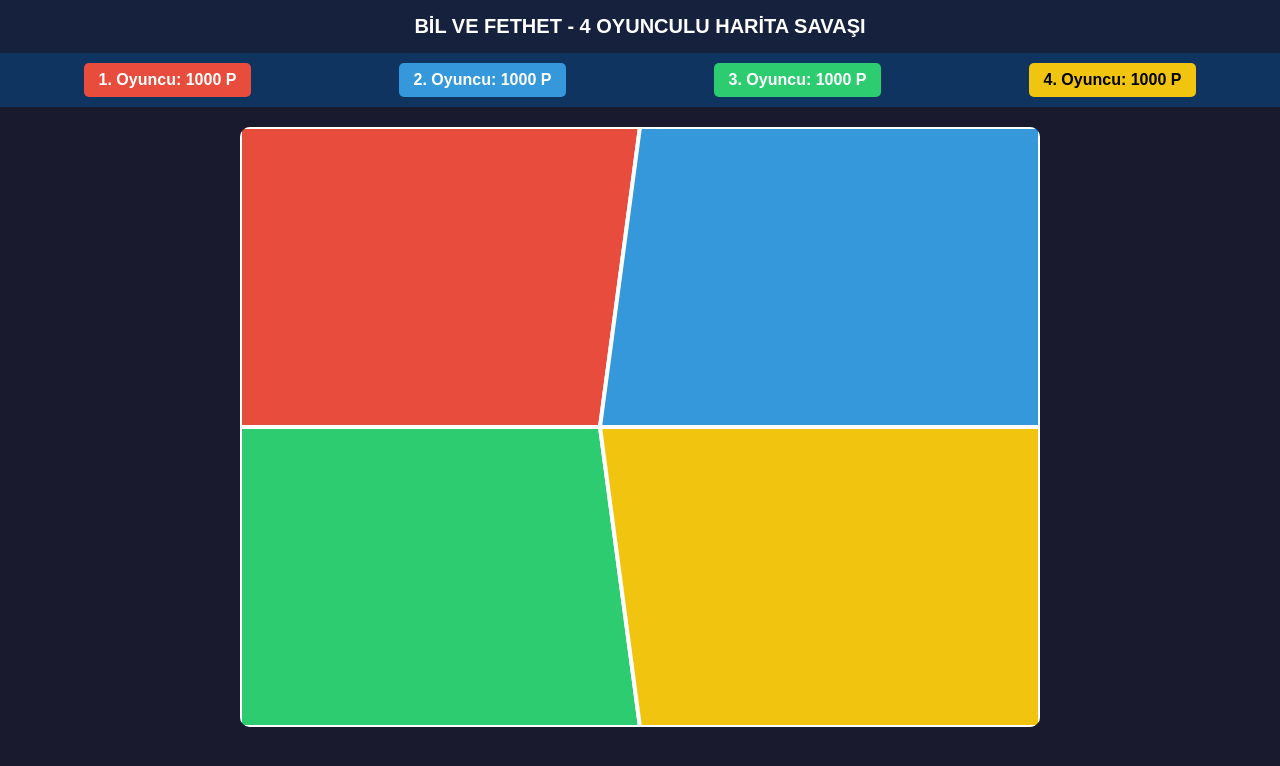
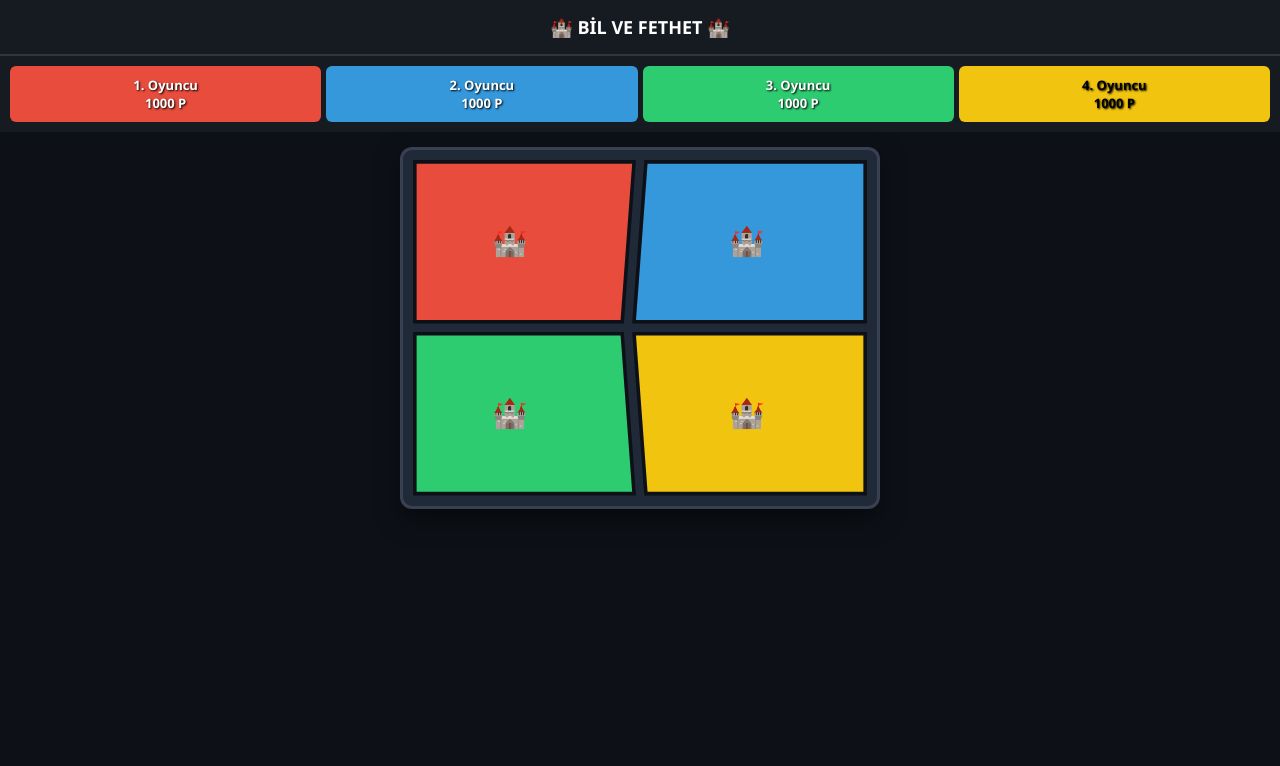
Before and after one commit to ykocaman59-bit/bil-ve-fethet, a plain HTML site: page index.html in a window 1280 px wide. Drawn offline with Linux system fonts and the light colour scheme; no server answers.

Commit message:
Update index.html

```diff
--- a/index.html
+++ b/index.html
@@ -5,59 +5,65 @@
   <meta name="viewport" content="width=device-width, initial-scale=1.0">
   <title>Bil ve Fethet</title>
   <style>
-    * { box-sizing: border-box; margin: 0; padding: 0; font-family: sans-serif; }
-    body { background-color: #1a1a2e; color: #fff; text-align: center; }
-    header { padding: 15px; background: #16213e; font-size: 20px; font-weight: bold; }
+    * { box-sizing: border-box; margin: 0; padding: 0; font-family: 'Segoe UI', Tahoma, Geneva, Verdana, sans-serif; }
+    body { background-color: #0d1117; color: #fff; text-align: center; }
+    header { padding: 15px; background: #161b22; font-size: 18px; font-weight: bold; border-bottom: 2px solid #30363d; }
 
-    #scoreboard { display: flex; justify-content: space-around; padding: 10px; background: #0f3460; }
-    .player-card { padding: 8px 15px; border-radius: 5px; font-weight: bold; }
+    #scoreboard { display: flex; justify-content: space-around; padding: 10px; background: #161b22; gap: 5px; }
+    .player-card { flex: 1; padding: 10px 5px; border-radius: 6px; font-weight: bold; font-size: 13px; color: #fff; text-shadow: 1px 1px 2px #000; }
 
-    #game-container { position: relative; max-width: 800px; margin: 20px auto; }
-    svg { width: 100%; height: auto; background: #0f3460; border-radius: 10px; }
-    polygon, path { stroke: #ffffff; stroke-width: 2; cursor: pointer; transition: 0.3s; }
-    polygon:hover, path:hover { opacity: 0.8; }
+    #game-container { position: relative; max-width: 500px; margin: 15px auto; padding: 0 10px; }
+    svg { width: 100%; height: auto; background: #1f2937; border-radius: 12px; border: 3px solid #374151; box-shadow: 0 10px 25px rgba(0,0,0,0.5); }
+    polygon { stroke: #0d1117; stroke-width: 3; cursor: pointer; transition: transform 0.2s, opacity 0.2s; }
+    polygon:hover { opacity: 0.85; filter: brightness(1.2); }
 
     /* Soru Modalı */
     #question-modal {
       display: none; position: fixed; top: 0; left: 0; width: 100%; height: 100%;
-      background: rgba(0,0,0,0.85); justify-content: center; align-items: center;
+      background: rgba(0,0,0,0.85); justify-content: center; align-items: center; z-index: 999;
     }
     .modal-content {
-      background: #16213e; padding: 25px; border-radius: 10px; max-width: 500px; width: 90%;
+      background: #1f2937; padding: 20px; border-radius: 12px; max-width: 400px; width: 90%; border: 1px solid #374151;
     }
-    .options-grid { display: grid; grid-template-columns: 1fr 1fr; gap: 10px; margin-top: 15px; }
+    .options-grid { display: grid; grid-template-columns: 1fr; gap: 10px; margin-top: 15px; }
     .btn-option {
-      padding: 12px; background: #e94560; color: #fff; border: none;
-      border-radius: 5px; cursor: pointer; font-size: 16px;
+      padding: 14px; background: #3b82f6; color: #fff; border: none;
+      border-radius: 8px; cursor: pointer; font-size: 15px; font-weight: 600; transition: background 0.2s;
     }
-    .btn-option:hover { background: #ff6b81; }
+    .btn-option:active { transform: scale(0.98); }
   </style>
 </head>
 <body>
 
-  <header>BİL VE FETHET - 4 OYUNCULU HARİTA SAVAŞI</header>
+  <header>🏰 BİL VE FETHET 🏰</header>
 
   <div id="scoreboard">
-    <div class="player-card" style="background:#e74c3c">1. Oyuncu: <span id="score-1">1000</span> P</div>
-    <div class="player-card" style="background:#3498db">2. Oyuncu: <span id="score-2">1000</span> P</div>
-    <div class="player-card" style="background:#2ecc71">3. Oyuncu: <span id="score-3">1000</span> P</div>
-    <div class="player-card" style="background:#f1c40f; color:#000">4. Oyuncu: <span id="score-4">1000</span> P</div>
+    <div class="player-card" style="background:#e74c3c">1. Oyuncu<br><span id="score-1">1000</span> P</div>
+    <div class="player-card" style="background:#3498db">2. Oyuncu<br><span id="score-2">1000</span> P</div>
+    <div class="player-card" style="background:#2ecc71">3. Oyuncu<br><span id="score-3">1000</span> P</div>
+    <div class="player-card" style="background:#f1c40f; color:#000">4. Oyuncu<br><span id="score-4">1000</span> P</div>
   </div>
 
   <div id="game-container">
     <svg viewBox="0 0 400 300">
-      <!-- 4 Farklı Bölge (Harita) -->
-      <polygon id="region-1" points="0,0 200,0 180,150 0,150" fill="#e74c3c" onclick="selectRegion(1)" />
-      <polygon id="region-2" points="200,0 400,0 400,150 180,150" fill="#3498db" onclick="selectRegion(2)" />
-      <polygon id="region-3" points="0,150 180,150 200,300 0,300" fill="#2ecc71" onclick="selectRegion(3)" />
-      <polygon id="region-4" points="180,150 400,150 400,300 200,300" fill="#f1c40f" onclick="selectRegion(4)" />
+      <!-- 4 Harita Bölgesi -->
+      <polygon id="region-1" points="10,10 195,10 185,145 10,145" fill="#e74c3c" onclick="selectRegion(1)" />
+      <polygon id="region-2" points="205,10 390,10 390,145 195,145" fill="#3498db" onclick="selectRegion(2)" />
+      <polygon id="region-3" points="10,155 185,155 195,290 10,290" fill="#2ecc71" onclick="selectRegion(3)" />
+      <polygon id="region-4" points="195,155 390,155 390,290 205,290" fill="#f1c40f" onclick="selectRegion(4)" />
+
+      <!-- Kale Simgeleri (Bölgelerin Ortalarında) -->
+      <text x="90" y="85" font-size="24" text-anchor="middle" pointer-events="none">🏰</text>
+      <text x="290" y="85" font-size="24" text-anchor="middle" pointer-events="none">🏰</text>
+      <text x="90" y="230" font-size="24" text-anchor="middle" pointer-events="none">🏰</text>
+      <text x="290" y="230" font-size="24" text-anchor="middle" pointer-events="none">🏰</text>
     </svg>
   </div>
 
-  <!-- Soru Alanı -->
+  <!-- Soru Penceresi -->
   <div id="question-modal">
     <div class="modal-content">
-      <h3 id="question-text">Soru Yükleniyor...</h3>
+      <h3 id="question-text" style="color: #f3f4f6; font-size: 16px;">Soru Yükleniyor...</h3>
       <div class="options-grid" id="options-container"></div>
     </div>
   </div>
```
